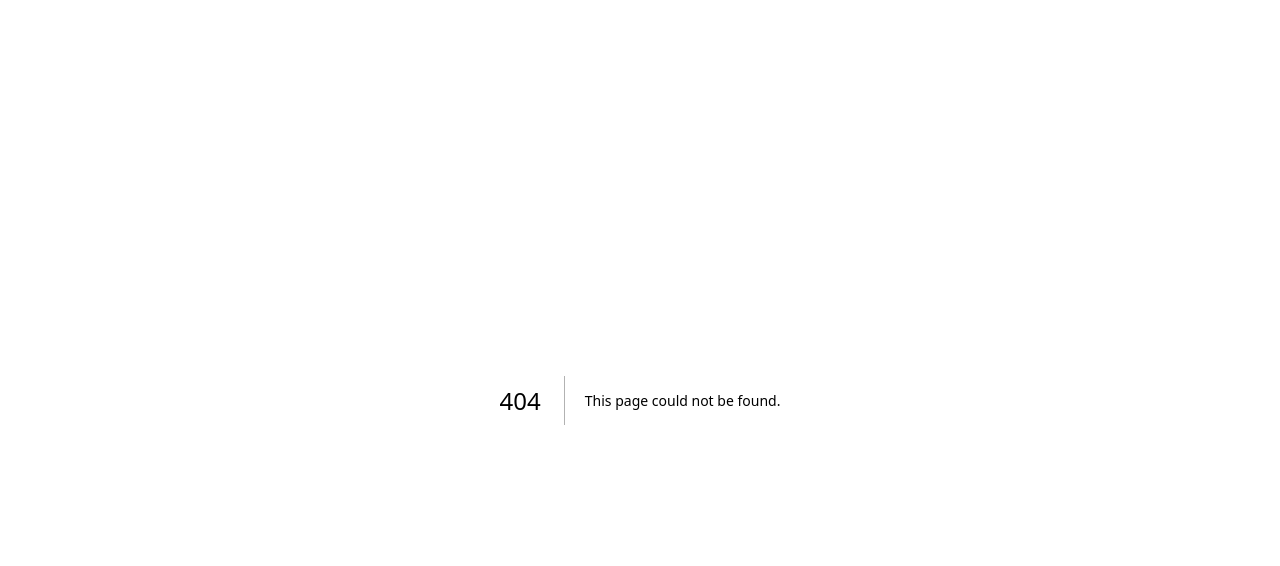
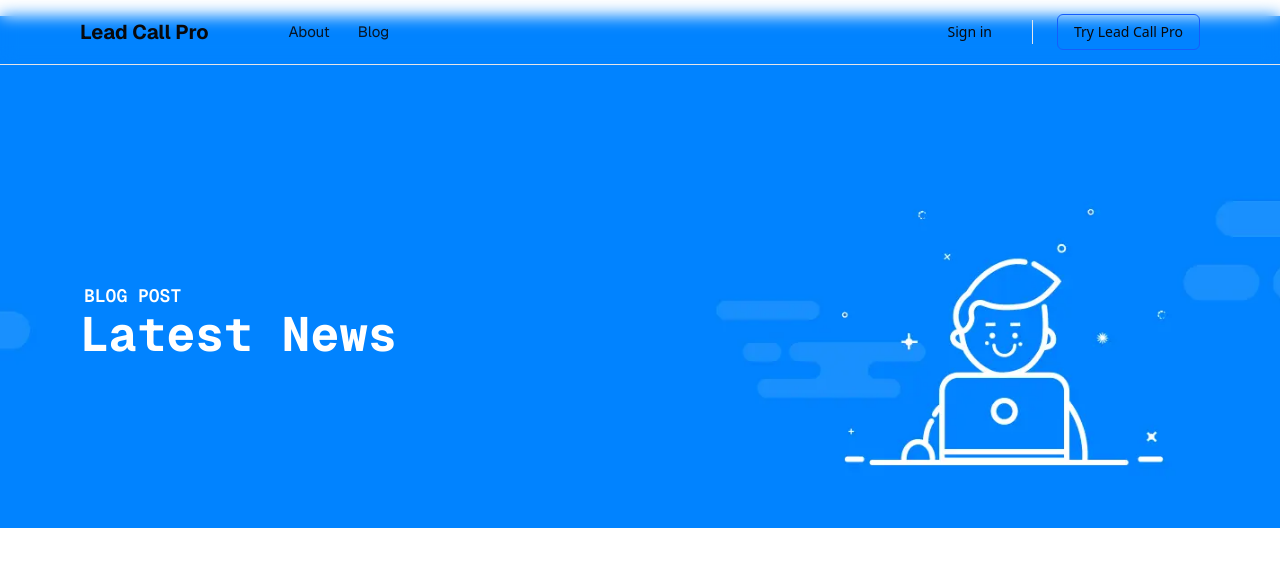
Before and after one commit to multi-ecommerce/Lead-Call-Pro, a Next.js app: page /blog in a window 1280 px wide. Before the commit this address had no page. Shown: the top 566 px of the page. Built offline with nearby package versions, Linux system fonts and the light colour scheme; no server answers.

Commit message:
About & Blog Page

```diff
--- a/src/app/(auth)/sign-up/page.tsx
+++ b/src/app/(auth)/sign-up/page.tsx
@@ -133,6 +133,7 @@ export default function SignUp() {
       } else {
         console.log("Signup successful!");
         router.push("/sign-in");
+        alert("Please Confirm your email and then Sign In");
       }
     }
 
--- /dev/null
+++ b/src/app/(home)/about/page.tsx
@@ -0,0 +1,13 @@
+export default function About() {
+  return (
+    <div>
+      <div className="bg-[url('/images/page-header-bg.webp')] bg-cover bg-center bg-no-repeat h-[32rem] w-full flex items-center px-8 lg:px-20 relative -top-16">
+        <div className="text-white font-mono mt-24">
+          <p className="text-lg font-semibold pl-2">WHO WE ARE</p>
+          <p className="text-5xl font-bold">About Lead Call Pro</p>
+        </div>
+      </div>
+      <div className="h-[200vh]"></div>
+    </div>
+  );
+}
--- /dev/null
+++ b/src/app/(home)/blog/page.tsx
@@ -0,0 +1,13 @@
+export default function Blog() {
+  return (
+    <div>
+      <div className="bg-[url('/images/page-header-bg.webp')] bg-cover bg-center bg-no-repeat h-[32rem] w-full flex items-center px-8 lg:px-20 relative -top-12">
+        <div className="text-white font-mono mt-24">
+          <p className="text-lg font-semibold pl-1">BLOG POST</p>
+          <p className="text-5xl font-bold">Latest News</p>
+        </div>
+      </div>
+      <div className=""></div>
+    </div>
+  );
+}
--- a/src/components/Footer.tsx
+++ b/src/components/Footer.tsx
@@ -6,7 +6,7 @@ import MaxWidthWrapper from "./MaxWidthWrapper";
 
 const Footer: React.FC = () => {
   return (
-    <footer className="bg-gray-50 text-[#171717] py-10 border-t">
+    <footer className="bg-gray-50 text-[#171717] py-10">
       <MaxWidthWrapper>
         <div className=" w-full mx-auto px-6 grid grid-cols-1 md:grid-cols-3 gap-10 font-sans">
           <div>
--- a/src/components/HowItWorks.tsx
+++ b/src/components/HowItWorks.tsx
@@ -25,7 +25,7 @@ const perks = [
 
 export default function HowItWorks() {
   return (
-    <section className="border-t border-gray-200 bg-gray-50">
+    <section className="bg-gray-50">
       <MaxWidthWrapper className="py-14">
         <div className="flex flex-1 items-center justify-center mb-8">
           <div className="flex flex-col items-center justify-center">
--- a/src/components/Navbar.tsx
+++ b/src/components/Navbar.tsx
@@ -41,9 +41,9 @@ export const Navbar = () => {
   }, []);
 
   return (
-    <div className="sticky z-10 top-0 inset-x-0 h-16 bg-[rgba(255,255,255,0.9)] backdrop-blur-sm">
+    <div className="sticky z-10 top-0 inset-x-0 h-16 backdrop-blur-sm">
       <header className="relative">
-        <div className="border-b border-gray-200">
+        <div className="border-b">
           <MaxWidthWrapper>
             <div className="flex h-16 items-center">
               <div className="ml-4 flex lg:ml-0">
@@ -72,12 +72,12 @@ export const Navbar = () => {
               {/* ### DESKTOP NAVBAR ### */}
 
               <div className="hidden md:ml-20 lg:flex">
-                <div className="text-[0.94rem] [&_ul:hover]:text-blue-600 [&_ul]:opacity-60 grow flex justify-center gap-7">
+                <div className="text-[0.94rem] font-sans [&_ul:hover]:text-blue-600 [&_ul]:opacity-90 grow flex justify-center gap-7">
                   <ul>
-                    <Link href="/">About</Link>
+                    <Link href="/about">About</Link>
                   </ul>
                   <ul>
-                    <Link href="/">Blog</Link>
+                    <Link href="/blog">Blog</Link>
                   </ul>
                 </div>
               </div>
```
Also changed, not shown: public/images/page-header-bg.webp (added), 1 other file (tests, documents, lock files or other folders).
